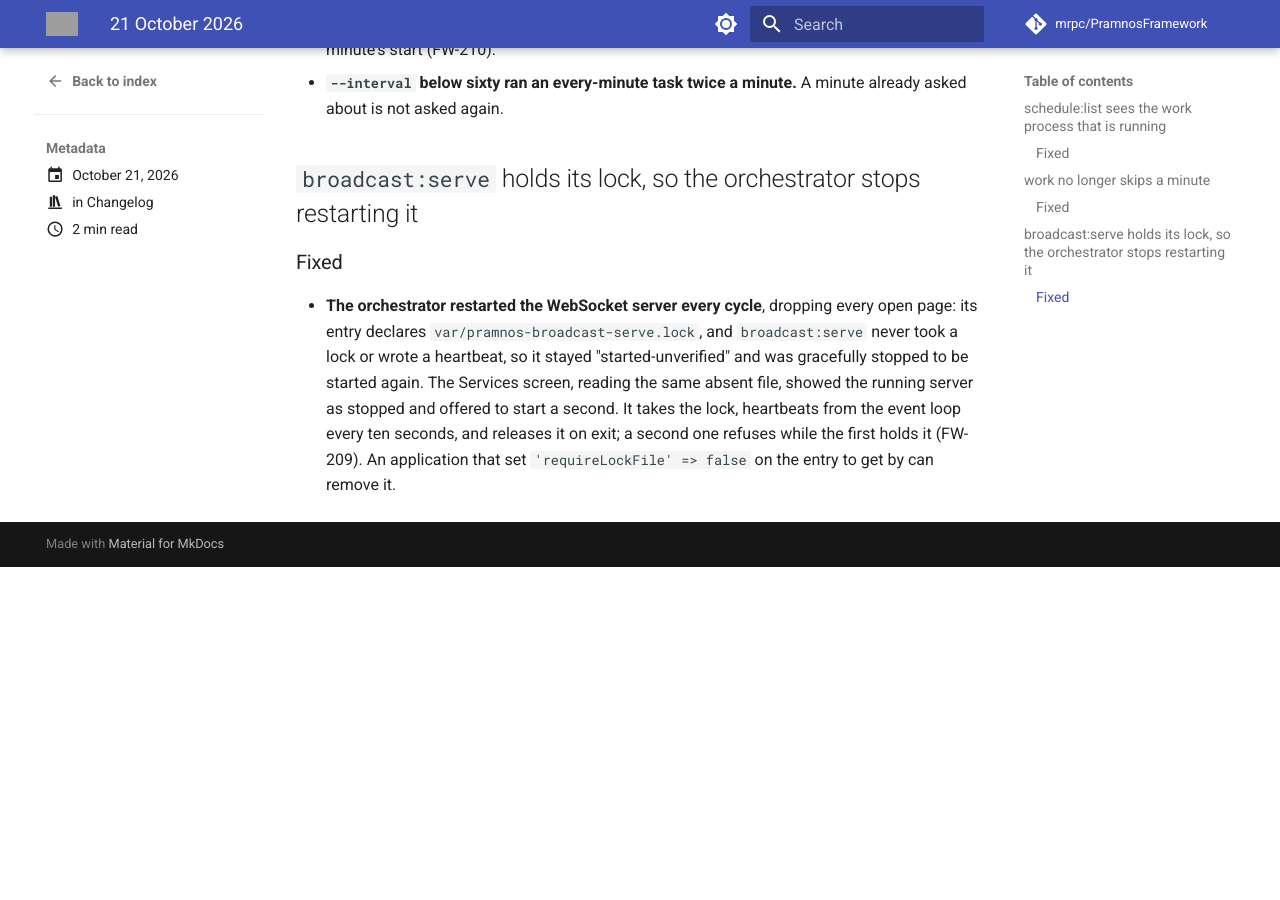
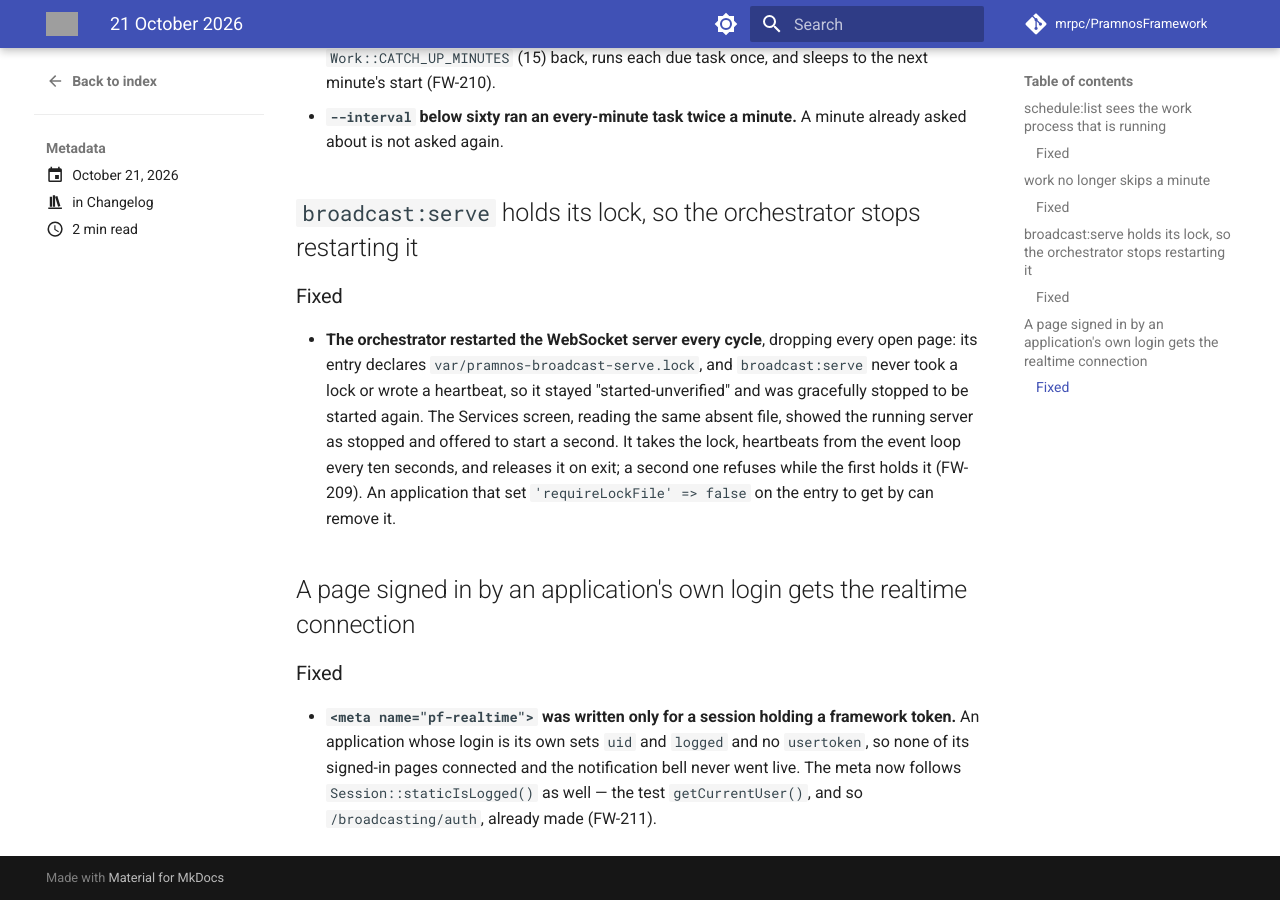
Before and after one commit to mrpc/PramnosFramework, an MkDocs documentation site: the page built from docs/version-history/posts/2026-10-21.md, in a window 1280 px wide and 900 px high, scrolled down 881 px. Built offline with MkDocs 1.6.1 and Material for MkDocs 9.7.7, drawn with Linux system fonts in a browser that asks for light colours; comment, search, counter and statistics services are not loaded; before the commit the page ends 1448 px from its top, so only the background shows below that; some of the changed text lies outside the part shown; grey boxes are pictures that could not be loaded.

Commit message:
fix(document): the pf-realtime meta follows a signed-in session, not only a framework token — an application's own login sets uid/logged and its pages never connected (FW-211)

```diff
--- a/docs/version-history/posts/2026-10-21.md
+++ b/docs/version-history/posts/2026-10-21.md
@@ -5,11 +5,12 @@ categories: [Changelog]
 
 # 21 October 2026
 
-Three entries today:
+Four entries today:
 
 - `schedule:list` sees the `work` process that is running
 - `work` no longer skips a minute
 - `broadcast:serve` holds its lock, so the orchestrator stops restarting it
+- A page signed in by an application's own login gets the realtime connection
 
 <!-- more -->
 
@@ -47,3 +48,13 @@ Three entries today:
   stopped and offered to start a second. It takes the lock, heartbeats from the event loop every
   ten seconds, and releases it on exit; a second one refuses while the first holds it (FW-209).
   An application that set `'requireLockFile' => false` on the entry to get by can remove it.
+
+## A page signed in by an application's own login gets the realtime connection
+
+### Fixed
+
+- **`<meta name="pf-realtime">` was written only for a session holding a framework token.** An
+  application whose login is its own sets `uid` and `logged` and no `usertoken`, so none of its
+  signed-in pages connected and the notification bell never went live. The meta now follows
+  `Session::staticIsLogged()` as well — the test `getCurrentUser()`, and so `/broadcasting/auth`,
+  already made (FW-211).
```
Also changed, not shown: docs/Pramnos_Realtime_Guide.md (+2 -0 lines), 2 other files.
